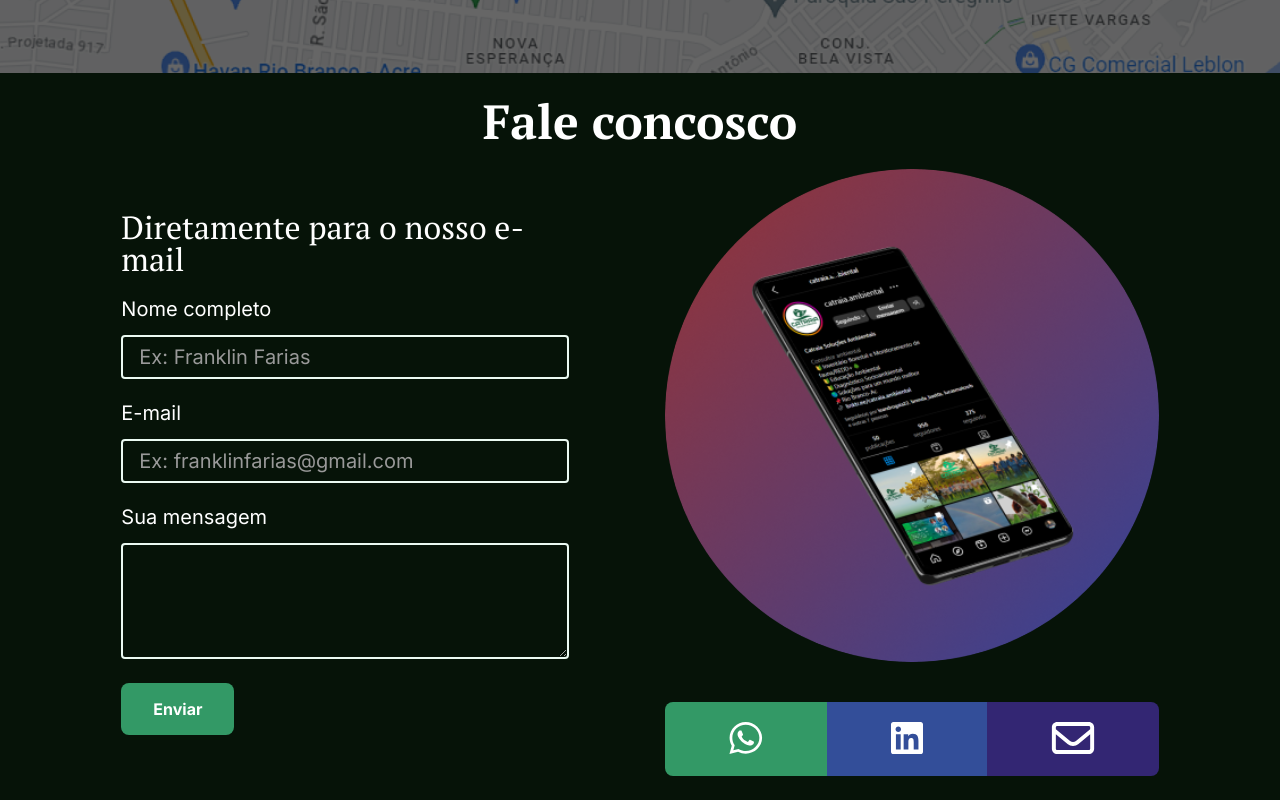
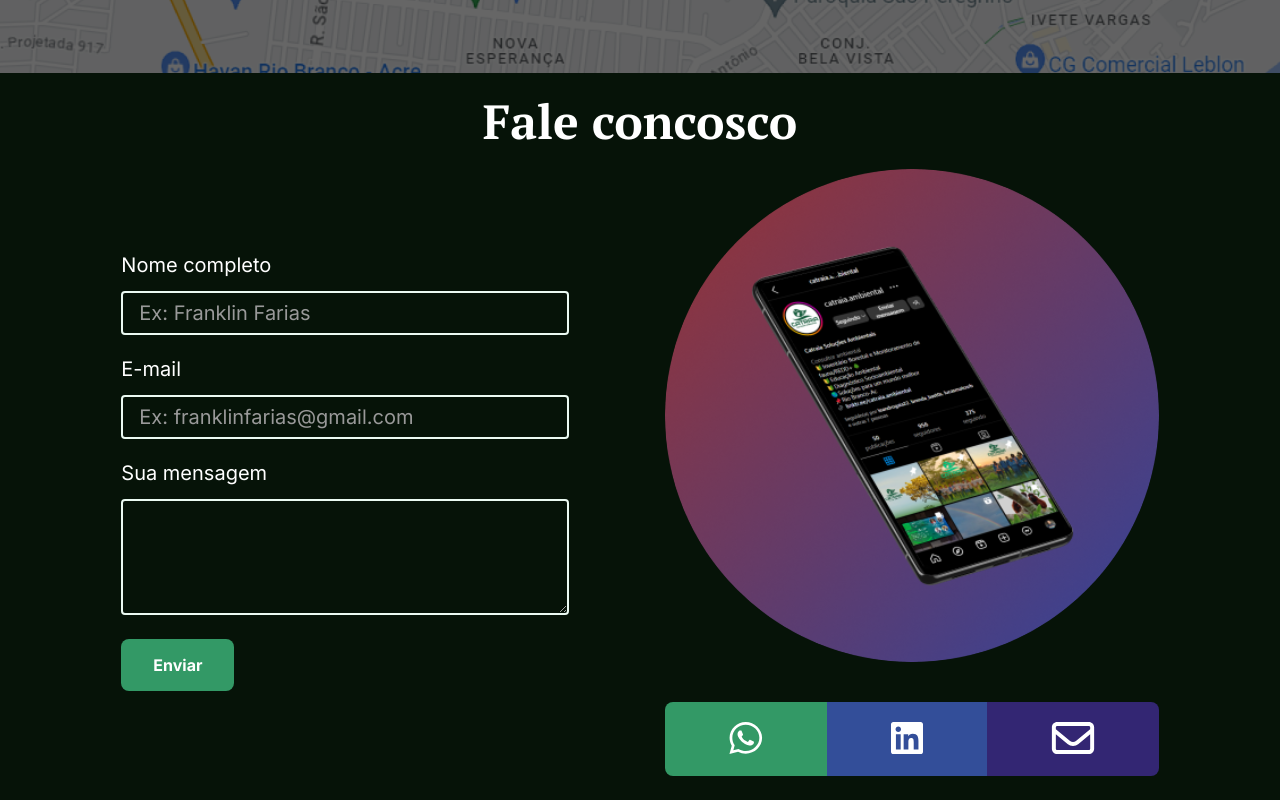
Before and after one commit to eu-erickfernandes/catraia-page, a Next.js app: page / in a window 1280 px wide. Shown: the part 2839-3639 px from the top of the page. Built offline with nearby package versions, Linux system fonts and the light colour scheme.

Commit message:
Corrigindo seção de contato

```diff
--- a/app/secoes/Contato/index.jsx
+++ b/app/secoes/Contato/index.jsx
@@ -11,8 +11,6 @@ const Contato = () => {
 
             <div className={ styles.contato__container }>
                 <form className={ styles.contato__formulario }>
-                    <h3 className={ styles.contato__subtitulo }>Diretamente para o nosso e-mail</h3>
-
                     <Input
                         name="nome"
                         type="text"
```
